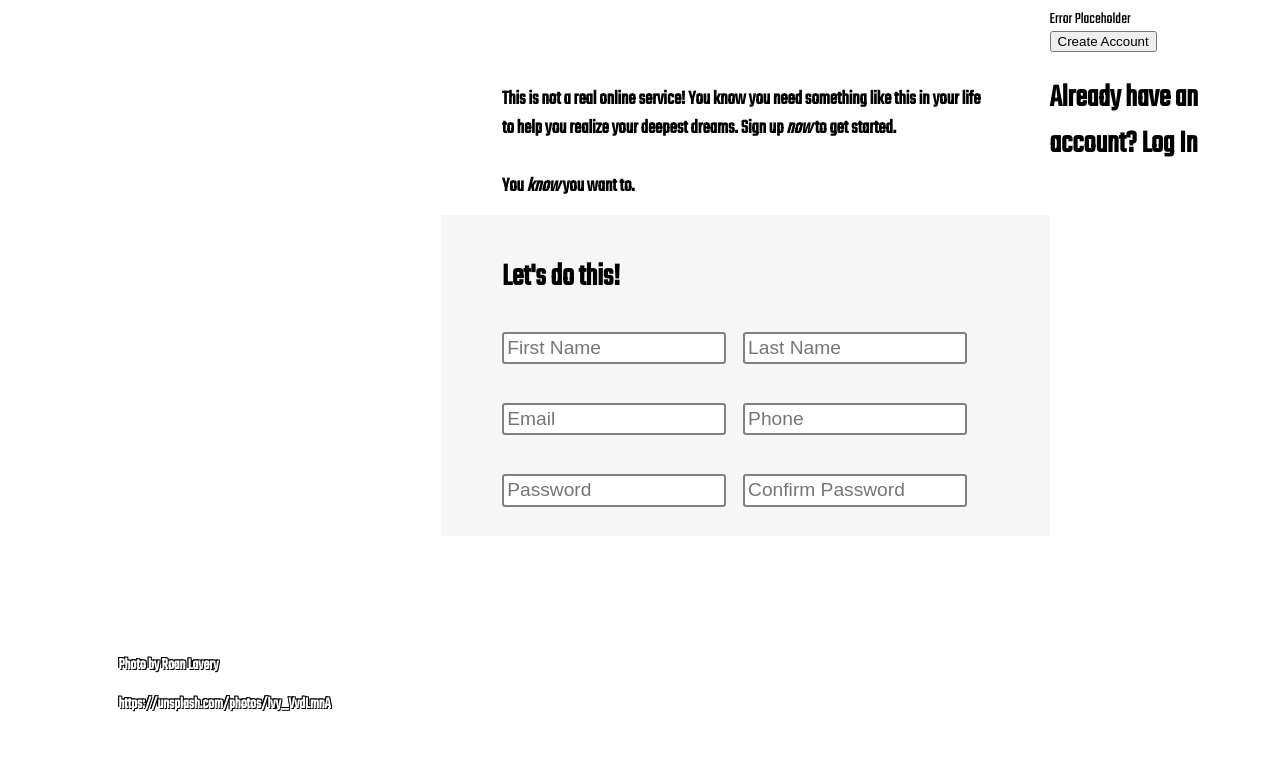
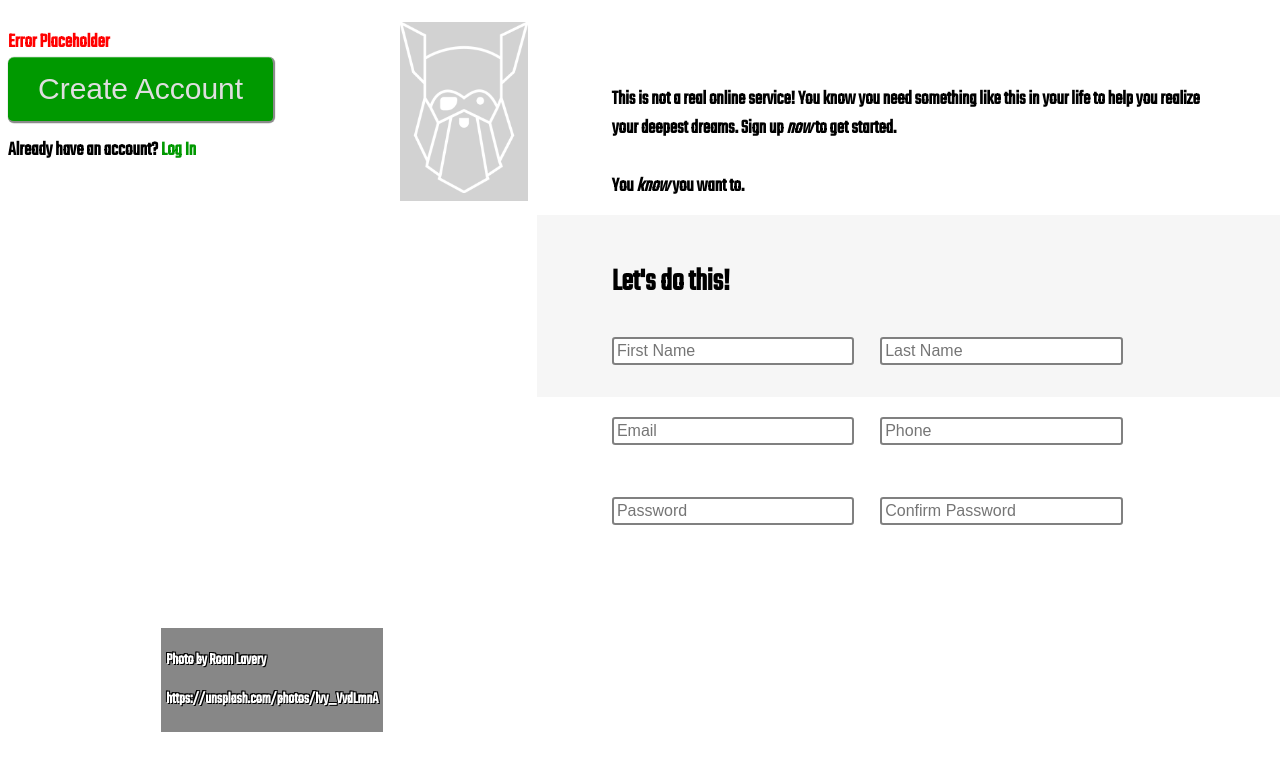
Before and after one commit to marioebros/signup-form-project, a plain HTML site: page index.html in a window 1280 px wide. Drawn offline with Linux system fonts and the light colour scheme.

Commit message:
first draft of full project with beginning js

```diff
--- a/index.html
+++ b/index.html
@@ -17,6 +17,13 @@
   </head>
   <body>
     <div class="img">
+      <div class="img-logo">
+        <img
+          src="./images/odin-lined.png"
+          alt="Odin Project Logo"
+          class="odin-img"
+        />
+      </div>
       <div class="img-description">
         <p class="img-info">Photo by Roan Lavery</p>
         <a href="https://unsplash.com/photos/lvy_VvdLmnA">
--- a/main.js
+++ b/main.js
@@ -0,0 +1,26 @@
+const email = document.querySelector("#email");
+const phone = document.querySelector("#phone");
+const password = document.querySelector("#password");
+const confirmPassword = document.querySelector("#confirm-password");
+const errorMessage = document.querySelector(".errorMessage");
+
+const inputs = [email, phone, password, confirmPassword];
+
+inputs.forEach((item) => {
+  item.addEventListener("focusin", () => {
+    errorMessage.textContent = "";
+    item.classList.remove("error");
+    if (item == password || item == confirmPassword) {
+      password.classList.remove("error");
+      confirmPassword.classList.remove("error");
+    }
+  });
+});
+
+const submit = (e) => {
+  e.preventDefault();
+  console.log("submit");
+};
+
+const form = document.querySelector("form");
+form.addEventListener("submit", submit);
--- a/style.css
+++ b/style.css
@@ -26,6 +26,8 @@ body {
     color: white;
     font-weight: 900;
     text-shadow: -1px -1px 0 #000, 1px -1px 0 #000, -1px -1px 0 #000, 1px 1px 0 #000;
+    background-color: rgba(0, 0, 0, 0.472);
+    padding: 5px;
 }
 a {
     color: inherit;
@@ -33,7 +35,7 @@ a {
 }
 .form {
     width: 60%;
-    height: 90%;
+    height: 50%;
     margin: 0;
     padding: 0;
     margin-top: 5%;
@@ -47,7 +49,7 @@ a {
 }
 .form-label {
     font-weight: 900;
-    font-size: 20px;
+    font-size: 14px;
     display: block;
     transition: all 0.5s;
     transform: translateY(-3.4rem);
@@ -55,7 +57,7 @@ a {
 .form-input {
     border: 2px solid gray;
     color: #333;
-    font-size: 1.2rem;
+    font-size: 1rem;
     padding: 0.2rem 0.2rem;
     border-radius: 0.2rem;
     width: 100%;
@@ -76,6 +78,7 @@ a {
 form {
     padding-top: 3%;
     width: 80%;
+    height: 40%;
     margin-left: 0%;
     background-color: rgba(0, 0, 0, 0.034);
 }
@@ -83,7 +86,56 @@ form {
     display: flex;
     flex-direction: row;
     width: 90%;
+    height: 50%;
 }
 .inputs > :last-child {
     padding-left: 10%;
 }
+.form-end {
+    margin-top: 20px;
+    position: absolute;
+    font-size: 10px;
+}
+.btn {
+    display: flex;
+    flex-direction: column;
+    align-items: center;
+    padding: 15px 30px;
+    border-radius: 6px;
+    border: none;
+    font-size: 30px;
+    background: #009900;
+    box-shadow: 0px 0.5px 1px rgba(0, 0, 0, 0.1), inset 0px 0.5px 0.5px rgba(255, 255, 255, 0.5), 0px 0px 0px 0.5px rgba(0, 0, 0, 0.12);
+    color: #dfdedf;
+    user-select: none;
+    -webkit-user-select: none;
+    touch-action: manipulation;
+    cursor: pointer;
+    border-bottom: 2px solid rgb(139, 139, 139);
+    border-right: 2px solid rgb(139, 139, 139);
+}
+.btn:hover {
+    outline: 0;
+    box-shadow: inset 0px 0.8px 1px -0.25px rgba(255, 255, 255, 0.2), 0px 0.5px 1px rgba(0, 0, 0, 0.1), 0px 0px 0px 3.5px rgba(58, 108, 217, 0.5);
+}
+.login {
+    color: #009900;
+}
+.error {
+    border: 2px solid #ff0000;
+}
+.errorMessage {
+    font-size: 20px;
+    font-weight: 900;
+    color: #ff0000;
+}
+.img-logo {
+    width: 10%;
+    height: fit-content;
+    position: fixed;
+    margin-left: 30%;
+    background-color: rgba(0, 0, 0, 0.178);
+}
+.odin-img {
+    width: 100%;
+}
```
Also changed, not shown: 1 other file.
